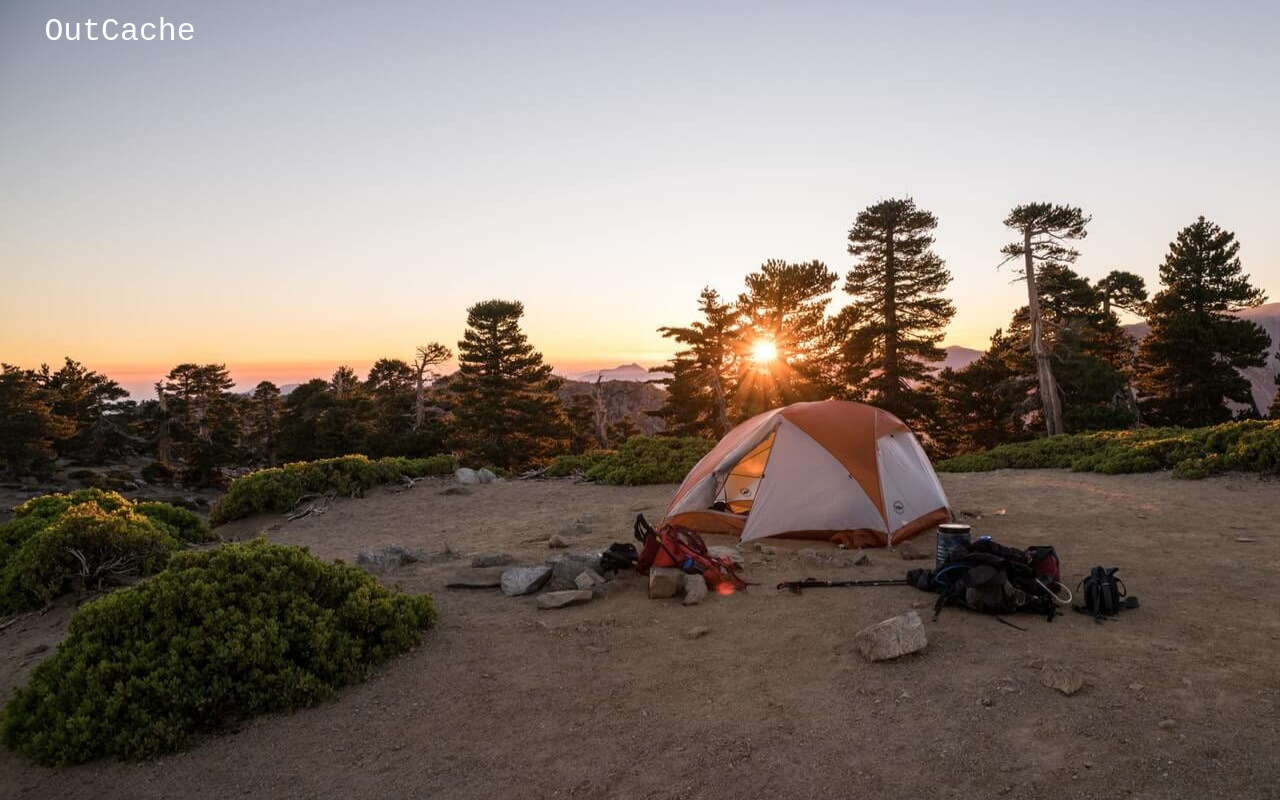
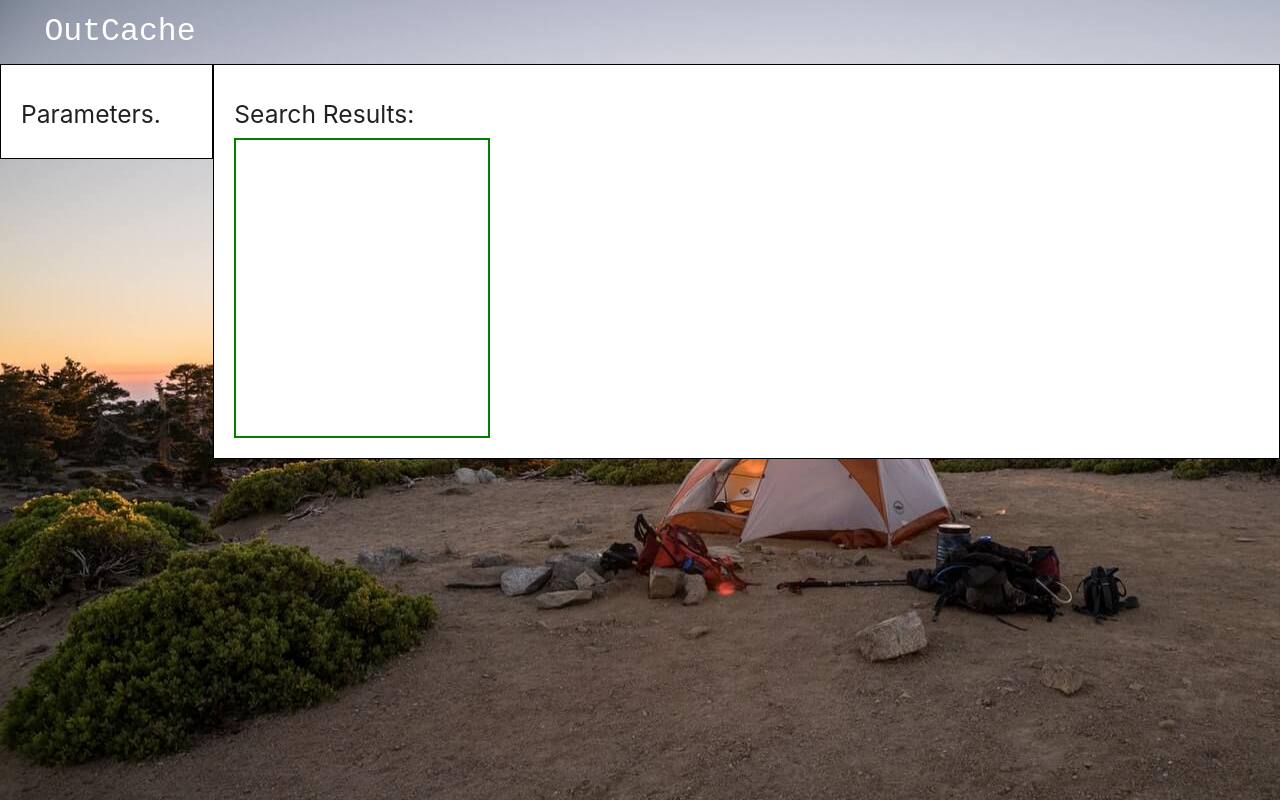
Before and after one commit to timstarkk/outcache, a React (Create React App) app in the folder client/: page /Search in a window 1280 px wide. Built offline with nearby package versions, Linux system fonts and the light colour scheme.

Commit message:
import and route for Search component

```diff
--- a/client/src/App.js
+++ b/client/src/App.js
@@ -15,6 +15,7 @@ import Login from "./components/auth/Login";
 import PrivateRoute from "./components/private-route/PrivateRoute";
 import Dashboard from "./components/dashboard/Dashboard";
 import Form from "./pages/Form/Form"
+import Search from "./components/search/Search"
 
 // Check for token to keep user logged in
 if (localStorage.jwtToken) {
@@ -52,6 +53,7 @@ class App extends Component {
             <Route exact path="/register" component={Register} />
             <Route exact path="/login" component={Login} />
             <Route exact path="/form" component={Form} />
+            <Route exact path="/Search" component={Search} />
 
             <Switch>
               <PrivateRoute exact path="/dashboard" component={Dashboard} />
```
